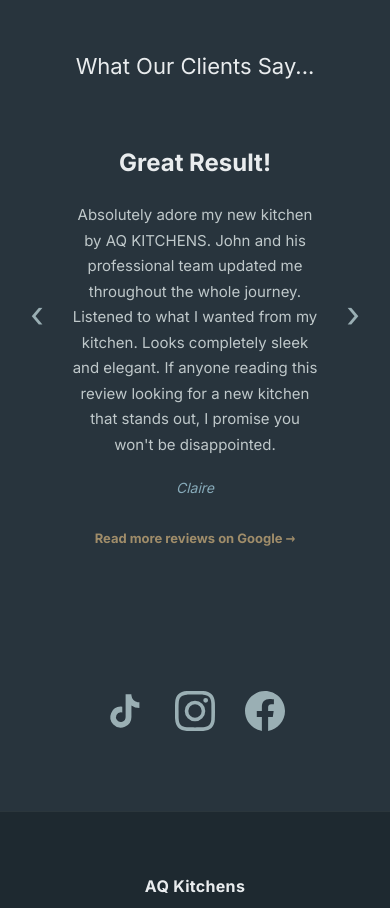
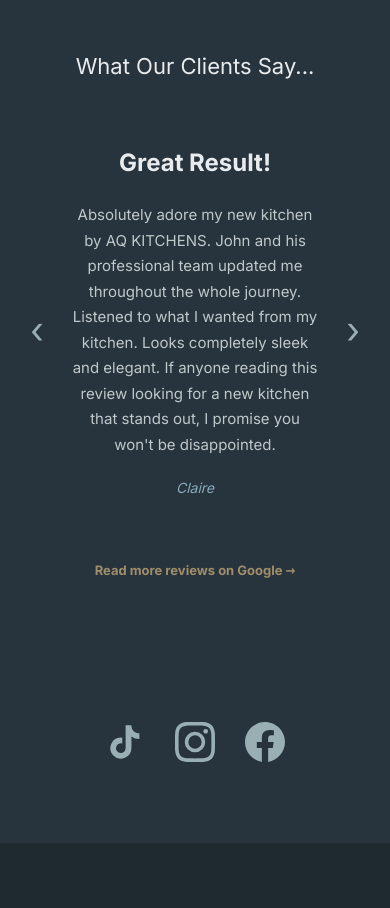
Before and after one commit to jcaldwell1999/aqkitchens, a React (Vite) app: page / in a window 390 px wide. Shown: the part 1640-2548 px from the top of the page. Built offline with nearby package versions, Linux system fonts and the light colour scheme.

Commit message:
Email form linked to web3forms. Contact social icons aligned horizontally on mobile. Mobile testimonials adjust page length to become readable. Mobile navigation finally fixed.

```diff
--- a/src/pages/Contact.jsx
+++ b/src/pages/Contact.jsx
@@ -5,7 +5,7 @@ import { useState } from 'react';
 // Replace this with your actual Web3Forms access key
 // Get your key at: https://web3forms.com/
 // ============================================
-const WEB3FORMS_ACCESS_KEY = 'YOUR_ACCESS_KEY_HERE';
+const WEB3FORMS_ACCESS_KEY = 'f5a16c10-34b4-41ad-8a3b-864b6c18b326';
 
 function Icon({ name }) {
   const size = 28;
@@ -47,7 +47,7 @@ function Contact() {
     setStatus({ type: '', message: '' });
 
     // Check if access key is configured
-    if (WEB3FORMS_ACCESS_KEY === 'YOUR_ACCESS_KEY_HERE') {
+    if (WEB3FORMS_ACCESS_KEY === 'f5a16c10-34b4-41ad-8a3b-864b6c18b326') {
       setStatus({
         type: 'success',
         message: 'Form submitted successfully! (Demo mode - configure Web3Forms access key for real submissions)'
--- a/src/styles/contact.css
+++ b/src/styles/contact.css
@@ -258,8 +258,10 @@
     height: 300px;
   }
 
-  .social-links {
-    flex-direction: column;
-    gap: 8px;
+  /* Keep social icons horizontal only for Follow Us section on mobile */
+  .contact-info-item.socials .social-links {
+    flex-direction: row;
+    gap: 16px;
   }
+  /* If there are other .social-links elsewhere, they can still stack if needed */
 }
--- a/src/styles/header.css
+++ b/src/styles/header.css
@@ -163,10 +163,9 @@
     position: fixed;
     top: 0;
     left: 0;
-    right: 0;
-    bottom: 0;
-    width: 100%;
-    height: 100%;
+    width: 100vw;
+    height: 100vh;
+    height: 100dvh;
     background: #28343D;
     display: flex;
     flex-direction: column;
@@ -177,6 +176,7 @@
     pointer-events: none;
     transition: opacity 0.3s ease, visibility 0.3s ease;
     z-index: 105;
+    overflow-y: auto;
   }
 
   .nav-menu.open {
--- a/src/styles/home.css
+++ b/src/styles/home.css
@@ -210,7 +210,7 @@
 .home-testimonial-wrapper {
   width: 100%;
   max-width: 600px;
-  height: 280px;
+  height: 320px;
   display: flex;
   align-items: flex-start;
   justify-content: center;
@@ -388,7 +388,7 @@
   }
 
   .home-testimonial-wrapper {
-    height: 340px;
+    height: 380px;
   }
 
   .home-social-icons svg {
@@ -434,7 +434,9 @@
   }
 
   .home-testimonial-wrapper {
-    height: 380px;
+    height: auto;
+    min-height: 280px;
+    overflow: visible;
   }
 
   .home-testimonial-card {
```
